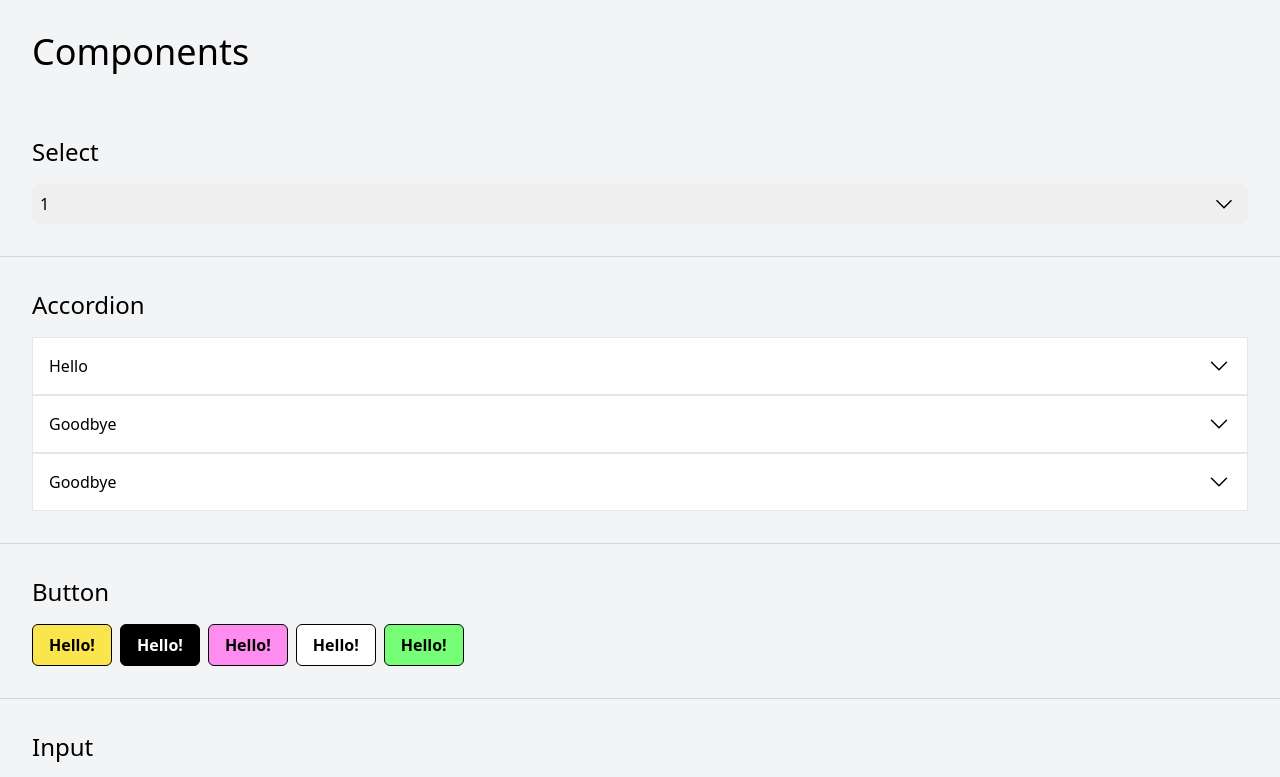
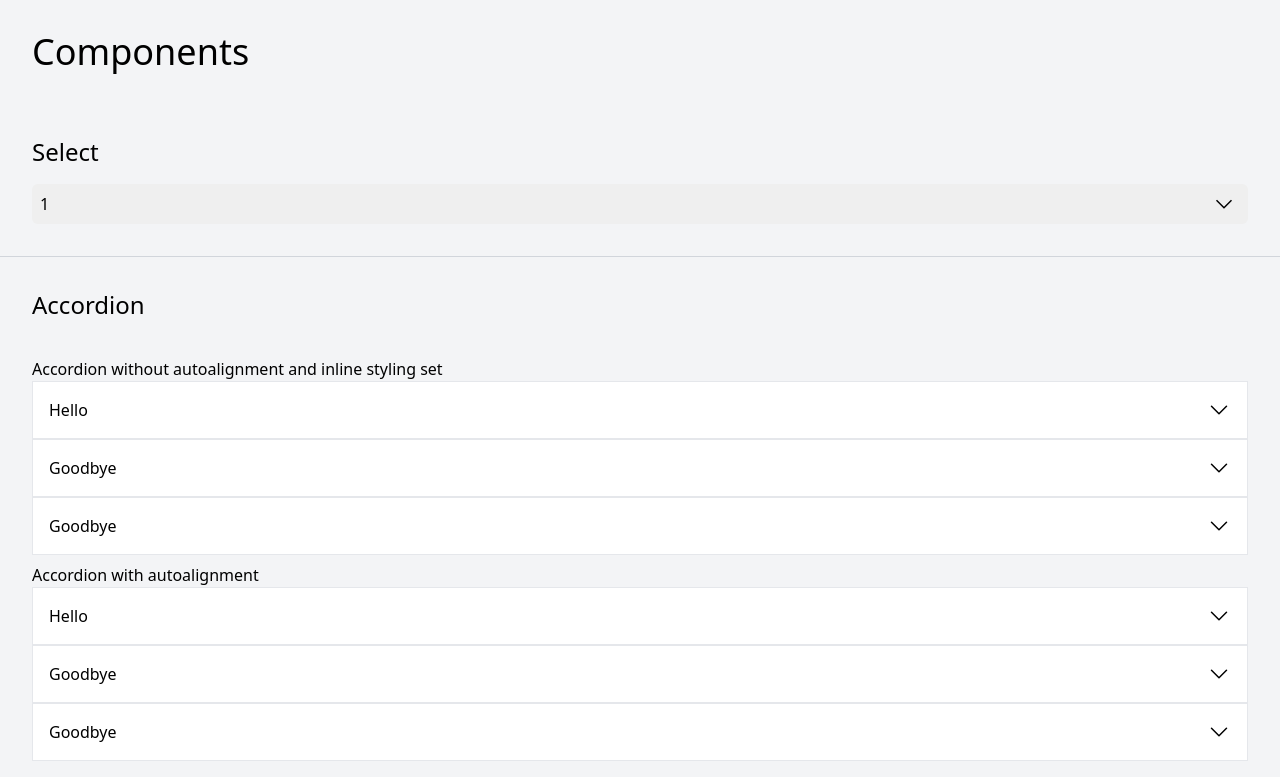
Before and after one commit to Sonans/lumi-assets-public, a React (Vite) app: page / in a window 1280 px wide. Shown: the top 777 px of the page. Built offline with nearby package versions, Linux system fonts and the light colour scheme.

Commit message:
Add styling and autoAlignment to container component, and adjust demo page

```diff
--- a/dev/App.tsx
+++ b/dev/App.tsx
@@ -14,7 +14,8 @@ export default function App() {
           <Select options={[{text: "1", value: "1"}, {text: "2", value: "2"}]} onChange={(e)=> {console.log(e.target.value);}} />
         </PresentationCard>
         <PresentationCard title='Accordion'>
-          <Container>
+          <Container autoAligned={false} style={{marginTop:'20px', textAlign:'left'}}>
+          <p>Accordion without autoalignment and inline styling set</p>
             <Accordion
               titleBackgroundColor='white'
               contentBackgroundColor='white'
@@ -35,6 +36,30 @@ export default function App() {
               ]}
             />
           </Container>
+
+          <Container autoAligned>
+            <p>Accordion with autoalignment</p>
+            <Accordion
+              titleBackgroundColor='white'
+              contentBackgroundColor='white'
+              data={[
+                {
+                  title: 'Hello',
+                  content: (
+                    <ul>
+                      <li>lol</li>
+                      <li>lol</li>
+                      <li>lol</li>
+                      <li>lol</li>
+                    </ul>
+                  ),
+                },
+                { title: 'Goodbye', content: 'Mars!' },
+                { title: 'Goodbye', content: 'Mars!' },
+              ]}
+            />
+          </Container>
+
         </PresentationCard>
         <PresentationCard title='Button'>
           <Button>Hello!</Button>
--- a/src/components/Container.tsx
+++ b/src/components/Container.tsx
@@ -3,8 +3,10 @@ import { classes } from '../utils/helpers';
 export interface ContainerProps {
   children: React.ReactNode;
   className?: string;
+  autoAligned?: boolean;
+  style?: React.CSSProperties;
 }
-
-export function Container({ children, className = '' }: ContainerProps) {
-  return <div className={classes('font-sans px-2 sm:px-0 container mx-auto', className)}>{children}</div>;
+let autoCss = "px-2 mx-auto sm:px-0"
+export function Container({ children, className = '', autoAligned = true, style = {} }: ContainerProps) {
+  return <div style={style} className={classes(`font-sans container ${autoAligned ? autoCss : '' }`, className)}>{children}</div>;
 }
```
